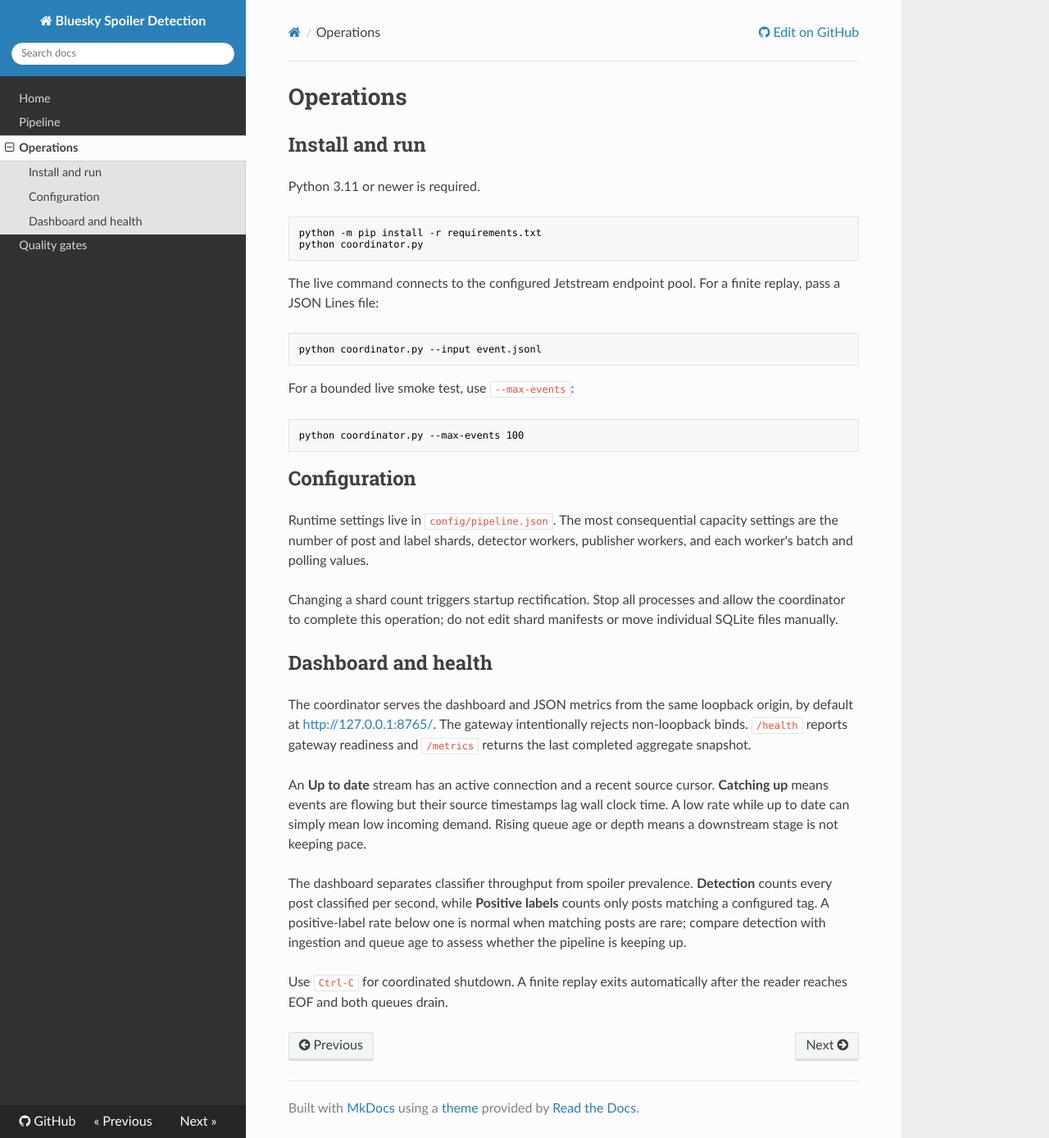
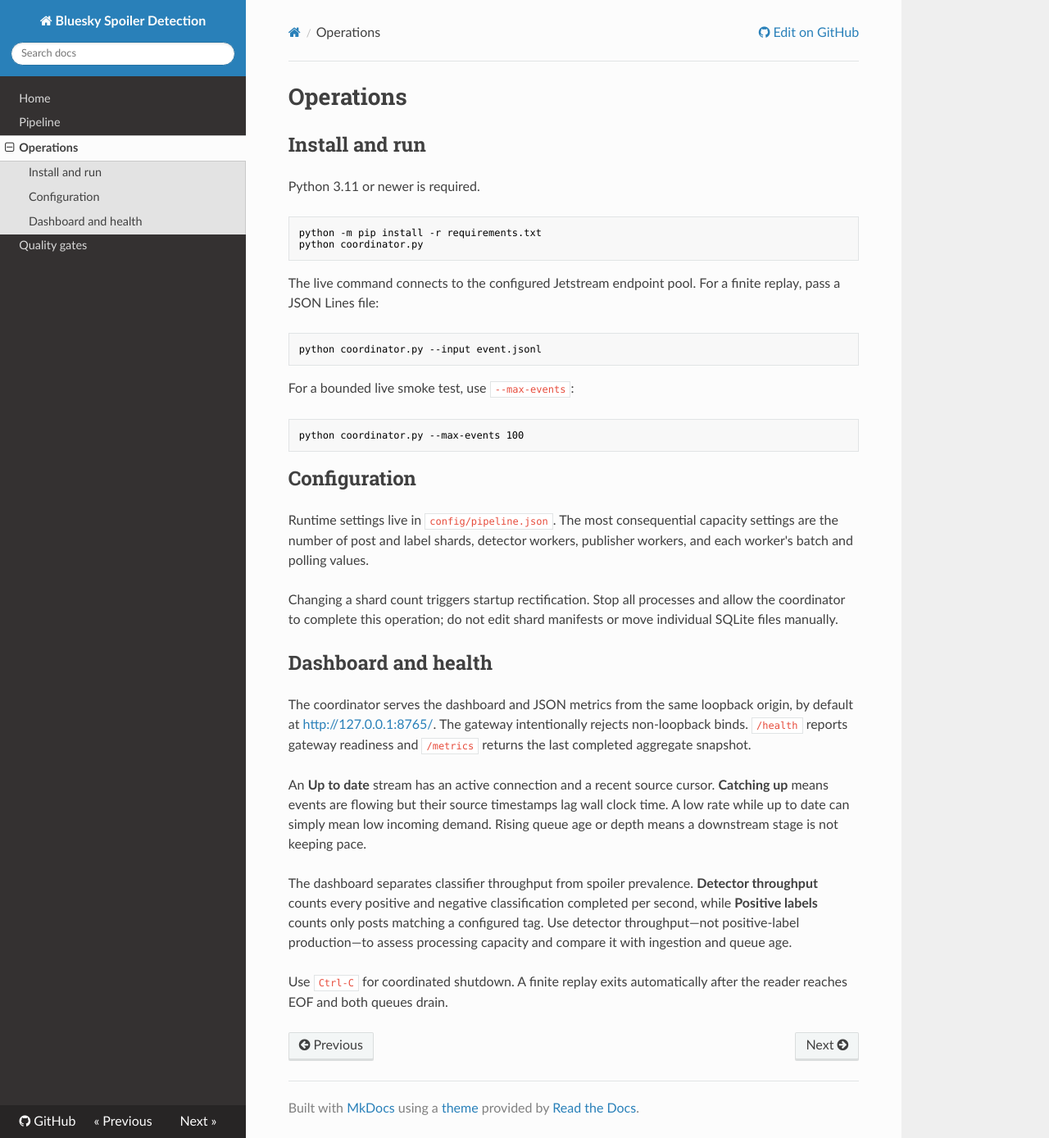
Before and after one commit to CSE210-Team05/Bluesky-SpoilerDetection, an MkDocs documentation site: the page built from documentation/operations.md, in a window 1280 px wide and 1388 px high. Shown: the whole window at 82% size. Built offline with MkDocs 1.6.1, drawn with Linux system fonts in a browser that asks for light colours; nearby versions of some CDN libraries.

Commit message:
docs(metrics): label detector throughput explicitly

```diff
--- a/docs/index.html
+++ b/docs/index.html
@@ -96,12 +96,12 @@
           <div class="metric-heading">
             <div>
               <span class="stage-dot stage-detect"></span>
-              <h2>Detection</h2>
+              <h2>Detector throughput</h2>
             </div>
             <span>Workers</span>
           </div>
           <div class="metric-value"><strong id="detection-rate">--</strong><span>/ sec</span></div>
-          <p>All posts classified</p>
+          <p>Positive and negative classifications completed</p>
           <svg class="sparkline" id="detection-sparkline" viewBox="0 0 240 54" preserveAspectRatio="none" aria-label="Recent classification rate"></svg>
         </article>
 
--- a/documentation/operations.md
+++ b/documentation/operations.md
@@ -45,10 +45,10 @@ clock time. A low rate while up to date can simply mean low incoming demand.
 Rising queue age or depth means a downstream stage is not keeping pace.
 
 The dashboard separates classifier throughput from spoiler prevalence.
-**Detection** counts every post classified per second, while **Positive labels**
-counts only posts matching a configured tag. A positive-label rate below one is
-normal when matching posts are rare; compare detection with ingestion and queue
-age to assess whether the pipeline is keeping up.
+**Detector throughput** counts every positive and negative classification
+completed per second, while **Positive labels** counts only posts matching a
+configured tag. Use detector throughput—not positive-label production—to assess
+processing capacity and compare it with ingestion and queue age.
 
 Use `Ctrl-C` for coordinated shutdown. A finite replay exits automatically
 after the reader reaches EOF and both queues drain.
```
Also changed, not shown: 2 other files.
